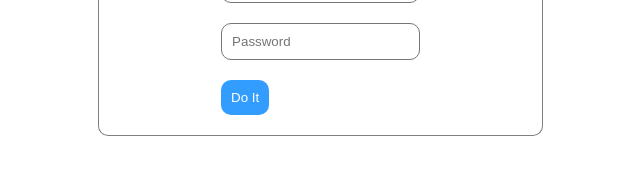
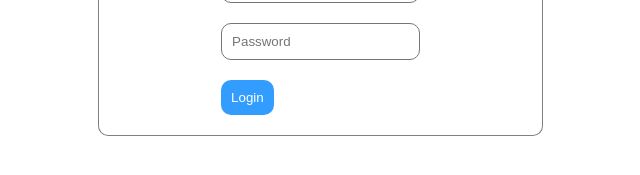
Before and after one commit to Large-Project-COP4331/main, a React (Create React App) app in the folder frontend/: page / in a window 1280 px wide. Shown: the part 257-432 px from the top of the page, without its empty margins (324-964 px from the left). Built offline with nearby package versions, Linux system fonts and the light colour scheme.

Commit message:
put submit button in own div for centering

```diff
--- a/frontend/src/components/Login.js
+++ b/frontend/src/components/Login.js
@@ -59,13 +59,15 @@ function Login()
     return(
       <div id="loginDiv">
         <form onSubmit={doLogin}>
-        <span id="inner-title">LOG IN pls</span><br />
-        <input type="text" id="loginName" className="loginField" placeholder="Username"
-            ref={(c) => loginName = c} /><br />
-        <input type="password" id="loginPassword" className="loginField" placeholder="Password"
-            ref={(c) => loginPassword = c} /><br />
-        <input type="submit" id="loginButton" class="buttons" value = "Do It"
-          onClick={doLogin} />
+            <span id="inner-title">LOG IN pls</span><br />
+            <input type="text" id="loginName" className="loginField" placeholder="Username"
+                ref={(c) => loginName = c} /><br />
+            <input type="password" id="loginPassword" className="loginField" placeholder="Password"
+                ref={(c) => loginPassword = c} /><br />
+            <div className="loginDivBottom">
+                    <input type="submit" id="loginButton" class="buttons" value = "Login"
+                        onClick={doLogin} /><br />
+            </div>
         </form>
         <span id="loginResult">{message}</span>
      </div>
```
